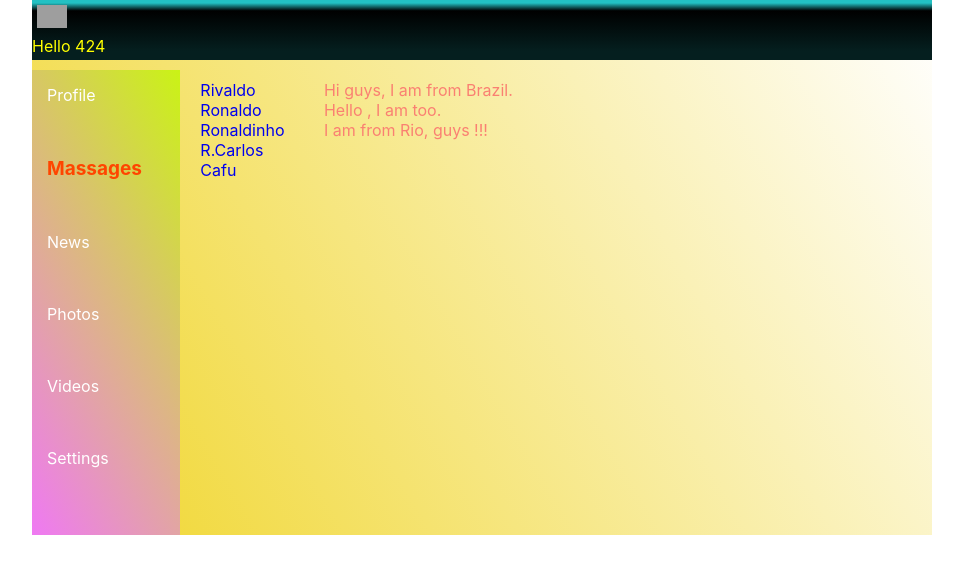
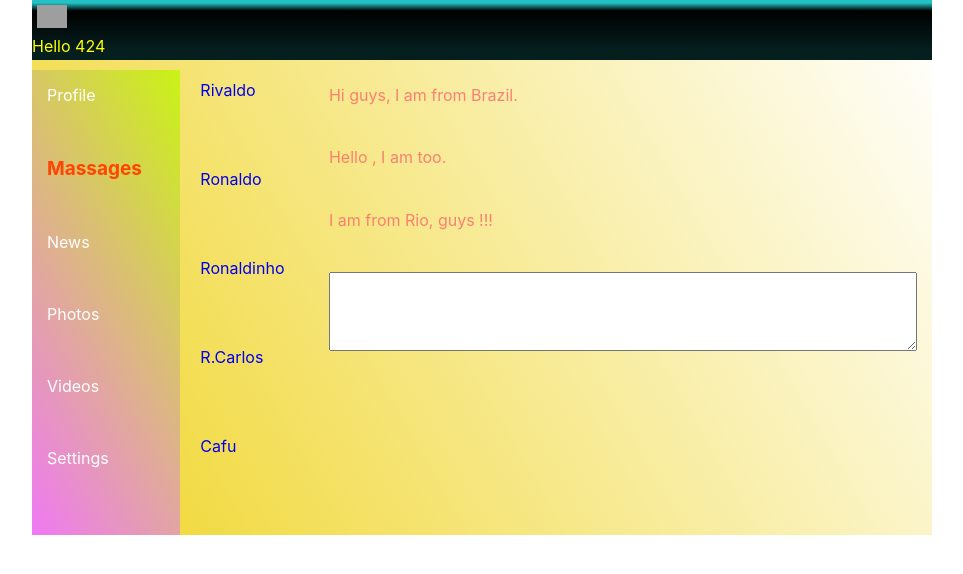
Before and after one commit to AndMkh7/Social-net-for-424-in-React, a React (Create React App) app: page /dialogs in a window 1280 px wide. Shown: the top 574 px of the page, without its empty margins (158-1121 px from the left). Built offline with nearby package versions, Linux system fonts and the light colour scheme; grey boxes are pictures that could not be loaded.

Commit message:
Training FLUX architecture for create a new post.

```diff
--- a/src/App.jsx
+++ b/src/App.jsx
@@ -18,11 +18,27 @@ const App = (props) => {
                 <div className='app.content'>
 
                     <Routes>
-                        <Route path="/profile/*" element={<ProfileMainData profileState={props.state.profilePage}/>}/>
-                        <Route path="/dialogs/*" element={<Dialogs         dialogsState = {props.state.contactsPage}/>}/>
-                        <Route path="/news/*" element={<ProfileMainData profileState={props.state.profilePage}/>}/>
-                        <Route path="/photos/*" element={<ProfileMainData profileState={props.state.profilePage}/>}/>
-                        <Route path="/settings/*" element={<ProfileMainData profileState={props.state.profilePage}/>}/>
+                        <Route path="/profile/*" element={<ProfileMainData
+
+                            profilePage={props.state.profilePage}
+                            updateNewPostText = {props.updateNewPostText }
+                            addPost = {props.addPost}
+                        />
+                        }/>
+
+                           {/* */}
+
+                        <Route path="/dialogs/*" element={<Dialogs
+                            dialogsState = {props.state.contactsPage}/>}/>
+
+                        <Route path="/news/*" element={<ProfileMainData
+                            profileState={props.state.profilePage}/>}/>
+
+                        <Route path="/photos/*" element={<ProfileMainData
+                            profileState={props.state.profilePage}/>}/>
+
+                        <Route path="/settings/*" element={<ProfileMainData
+                            profileState={props.state.profilePage}/>}/>
                     </Routes>
 
                 </div>
--- a/src/Components/Dialogs/Contact/Contact.module.css
+++ b/src/Components/Dialogs/Contact/Contact.module.css
@@ -1,5 +1,6 @@
 .contact{
     text-decoration: none;
+    grid-area: "contact";
 }
 
 .active{
--- a/src/Components/Dialogs/Dialogs.jsx
+++ b/src/Components/Dialogs/Dialogs.jsx
@@ -5,7 +5,6 @@ import Message from "./Message/Message";
 
 
 const Dialogs = (props) => {
-
 
 
     let contact = props.dialogsState.contacts.map(contact => <Contact name={contact.name} id={contact.id}/>);
@@ -21,10 +20,13 @@ const Dialogs = (props) => {
             </div>
 
             <div className={style.messages}>
-
                 {message}
 
+                <textarea className = "textarea"> </textarea>
             </div>
+
+
+
         </div>
 
     );
--- a/src/Components/Dialogs/Dialogs.module.css
+++ b/src/Components/Dialogs/Dialogs.module.css
@@ -1,19 +1,32 @@
 .dialogs{
     min-height: 465px;
     display:grid ;
+
+
     grid-template-columns: 2fr 10fr;
+
+    /*grid-template-rows: 60px 1fr;*/
+    grid-template-areas:
+    'contact message'
+    'contact textarea';
+
+
     text-decoration: none;
    /* background-image: url("./namak.png");
     background-size : 100%;*/
 }
 .contacts{
+    display: grid;
+    grid-area: contact ;
+
     color : SteelBlue;
-    padding:10px;
+    padding: 10px;
     text-decoration: none;
 
 }
 
 .contact{
+
     text-decoration: none;
     }
 
@@ -28,8 +41,11 @@
 }
 
 .messages{
-    padding:10px;
-    color:Salmon;
+    display: grid;
+    grid-area: message;
+
+    padding:15px;
+    color: salmon;
     text-decoration: none;
 
 
@@ -37,5 +53,17 @@
 }
 
 .message{
+
     text-decoration: none;
 }
+
+.textarea{
+    display: grid;
+    grid-area: textarea;
+    flex: 0 0 auto;
+    /* position: absolute;
+    left: 0;
+    bottom: 0;
+    width: 100%;
+    height: 150px;*/
+}
--- a/src/Components/MainData/MyPosts/MyPosts.jsx
+++ b/src/Components/MainData/MyPosts/MyPosts.jsx
@@ -7,17 +7,28 @@ import Post from "./Posts/Post.jsx";
 
 const MyPosts = (props) => {
 
+
+
+
  let newPostElement = React.createRef();
 
+
+
  let addNewPost = () =>{
-     debugger;
-     let text = newPostElement.current.value;
-     props.addPost(text);
-     newPostElement.current.value = "";
+     props.addPost();
+     props.updateNewPostText("");
  };
+
+    let onPostChange =()=>{
+        let text = newPostElement.current.value;
+        props.updateNewPostText(text);
+
+    }
 
 
     let post = props.posts.map(p => <Post postText={p.postText} likesCount={p.likesCount}/>);
+
+
 
     return (
         <div>
@@ -30,7 +41,7 @@ const MyPosts = (props) => {
 
                 <div>
 
-                    <textarea className={style.textarea}  ref ={newPostElement} > Type here </textarea>
+                    <textarea className={style.textarea}  ref ={newPostElement} onChange = {onPostChange} value = {props.newPostText} />
 
                 </div>
 
--- a/src/Components/MainData/MyPosts/Posts/Post.jsx
+++ b/src/Components/MainData/MyPosts/Posts/Post.jsx
@@ -8,7 +8,7 @@ const Post = (props) => {
         <div className={style.item}>
             <img src="https://img.a.transfermarkt.technology/portrait/big/3372-1588239928.jpg?lm=1" alt=""/>
             {props.postText}
-            <div>
+            <div >
                 <span>Likes {props.likesCount}</span>
 
             </div>
--- a/src/Components/MainData/ProfileMainData.jsx
+++ b/src/Components/MainData/ProfileMainData.jsx
@@ -3,15 +3,20 @@ import "./ProfileMainData.module.css"
 import style from "./ProfileMainData.module.css";
 import MyPosts from "./MyPosts/MyPosts";
 import ProfileInfo from "./ProfileInfo/ProfileInfo";
-import {addPost} from "../../redux/state";
+
 
 const ProfileMainData = (props) => {
-    debugger ;
+
     return (
         <div>
 
             <ProfileInfo/>
-            <MyPosts posts = {props.profileState.posts} addPost = {addPost}/>
+            <MyPosts posts = {props.profilePage.posts}
+                     newPostText = {props.profilePage.newPostText}
+                     addPost = {props.addPost}
+                     updateNewPostText = {props.updateNewPostText}
+            />
+
 
         </div>
     );
--- a/src/reRender.js
+++ b/src/reRender.js
@@ -2,15 +2,15 @@ import React from 'react';
 import ReactDOM from 'react-dom';
 import './index.css';
 import App from './App';
-import {addPost} from "./redux/state";
-import state from "./redux/state";
+import {addPost , updateNewPostText} from "./redux/state";
+
 
 let reRender= (state) =>{
 
     ReactDOM.render(
         <React.StrictMode>
 
-            <App state ={state} addPost = {addPost}/>
+            <App state ={state} addPost = {addPost} updateNewPostText = {updateNewPostText} />
         </React.StrictMode>,
         document.getElementById('root')
     );
--- a/src/redux/state.js
+++ b/src/redux/state.js
@@ -6,6 +6,7 @@ let state = {
             {id: 0, postText: "Our first match of thi՝s season is  in Monday 21th February ", likesCount: 30},
             {id: 1, postText: "Our second match of this season is  in Sunday 27th February", likesCount: 12},
         ],
+        newPostText : "Type here please" ,
     },
     contactsPage: {
         contacts: [
@@ -24,18 +25,26 @@ let state = {
     }
 }
 
-export let addPost =(postText)=>{
-    debugger;
+export let addPost =()=>{
 
     let newPost = {
         id :state.profilePage.posts.length,
-        postText : postText ,
+        postText : state.profilePage.newPostText ,
         likesCount : 0,
     };
     state.profilePage.posts.push(newPost);
     reRender(state);
 }
 
+export let updateNewPostText =(newText)=>{
+
+
+    state.profilePage.newPostText = newText;
+    reRender(state);
+}
+
+
+
 
 
 export default state;
```
